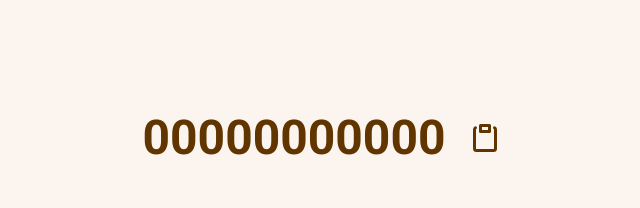
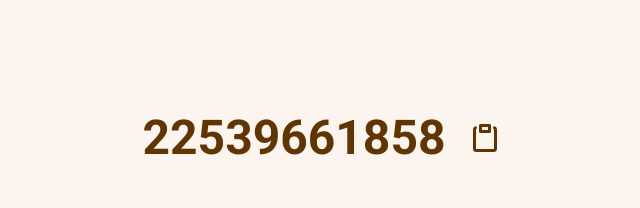
Before and after one commit to luannzin/cpf-social, a Next.js app: page / in a window 1280 px wide. Shown: the part 212-420 px from the top of the page, without its empty margins (318-958 px from the left). Built offline with nearby package versions, Linux system fonts and the light colour scheme.

Commit message:
fix: change default cpf at startup

```diff
--- a/app/components/CopyAndPaste.tsx
+++ b/app/components/CopyAndPaste.tsx
@@ -50,7 +50,6 @@ export const CopyAndPaste = ({ isCopied }: { isCopied: boolean }) => {
         className="transition-all duration-300 ease-in-out size-8"
       />
       <Check
-        isVisible={isCopied}
         style={{
           color: "#603500",
           position: "absolute",
--- a/app/helpers/generateCpf.ts
+++ b/app/helpers/generateCpf.ts
@@ -1,4 +1,4 @@
-export const generateCpf = () => {
+export const generateCpf: () => string = () => {
   let value = "";
   for (let i = 0; i < 9; i++) {
     value += Math.floor(Math.random() * 10);
--- a/app/page.tsx
+++ b/app/page.tsx
@@ -1,6 +1,6 @@
 "use client";
 
-import { useState } from "react";
+import { useEffect, useState } from "react";
 
 import {
   Tooltip,
@@ -15,6 +15,10 @@ export default function Home() {
   const [isCopied, setIsCopied] = useState(false);
 
   const [cpf, setCpf] = useState("00000000000");
+
+  useEffect(() => {
+    setCpf(generateCpf());
+  }, []);
 
   const copyCpf = () => {
     navigator.clipboard.writeText(cpf);
```
